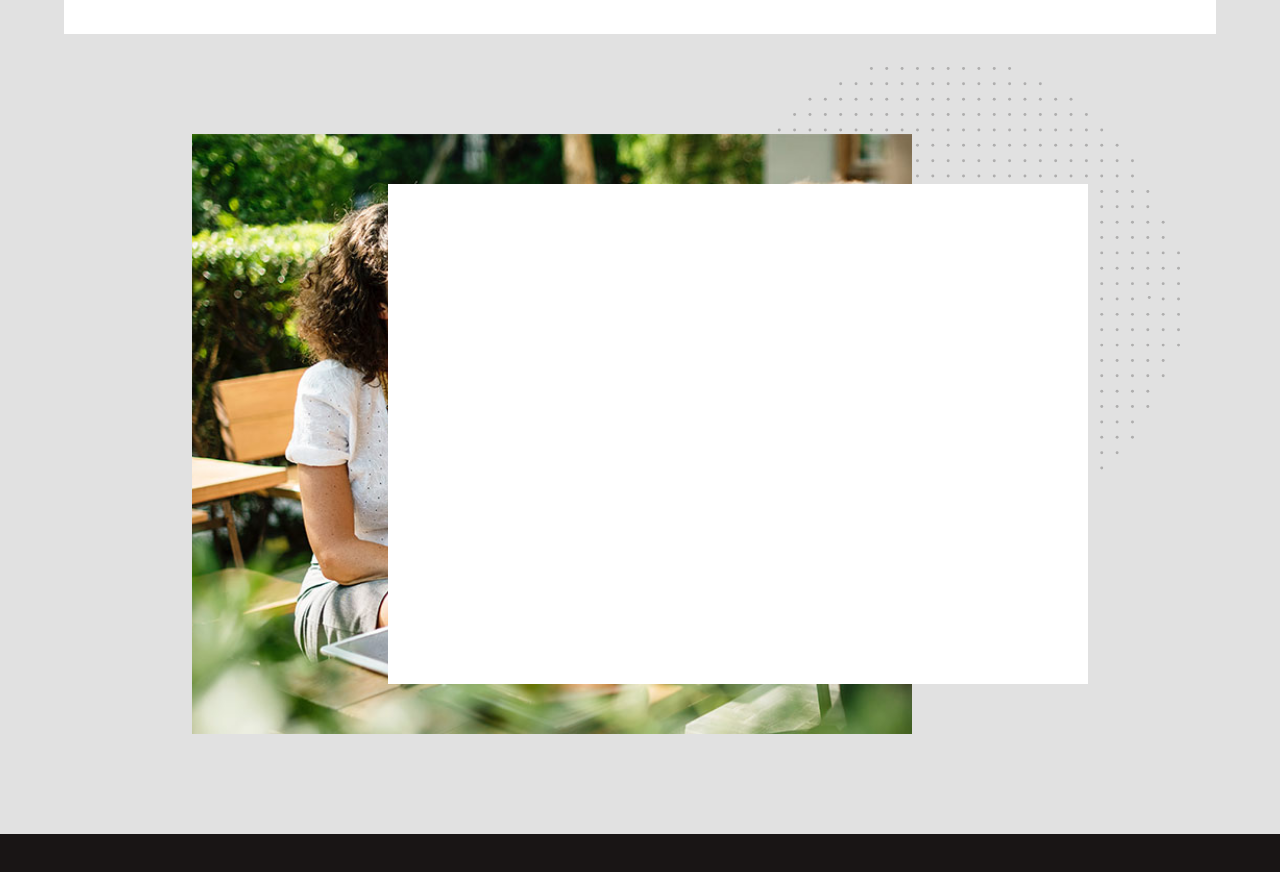
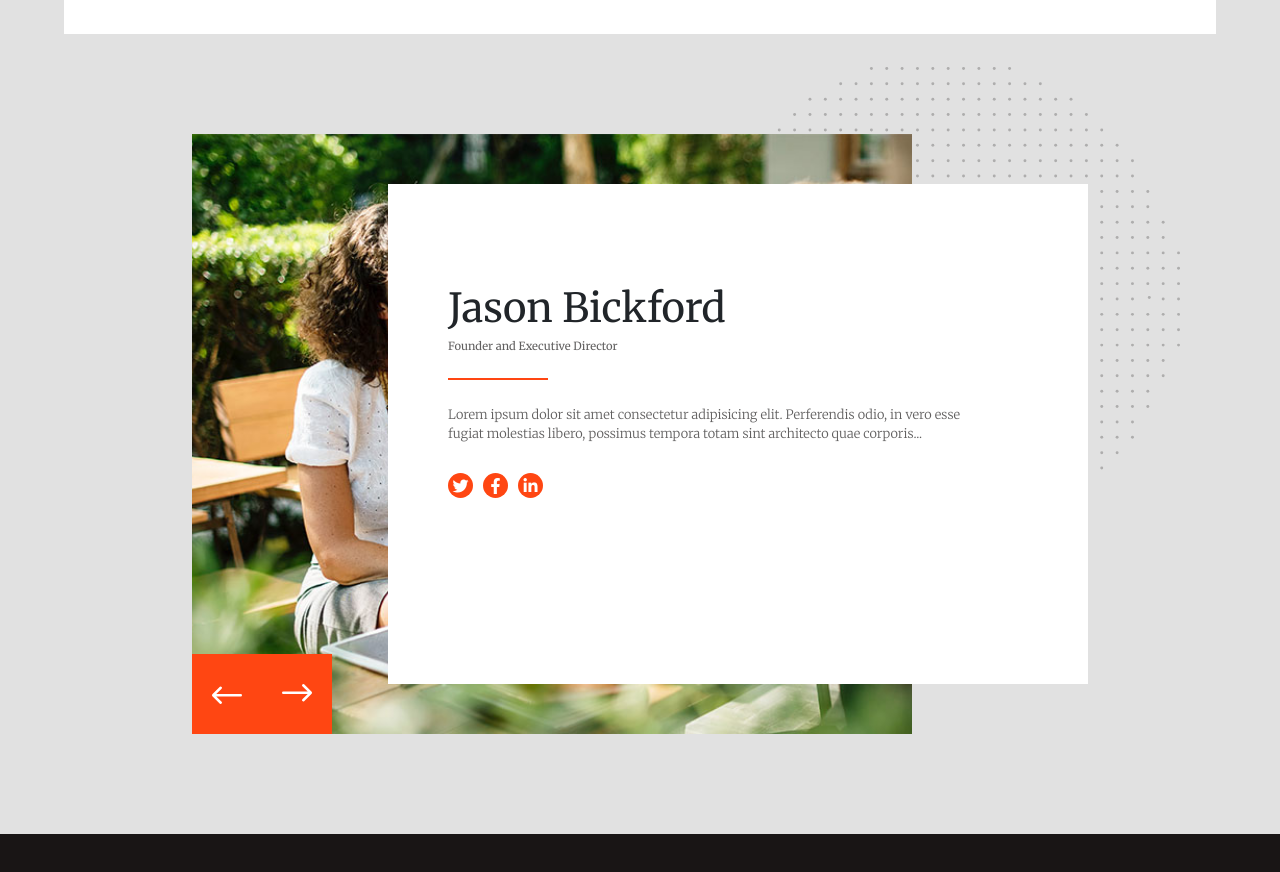
Before and after one commit to gualtierigio/proj-html-vuejs, a Vue app: page / in a window 1280 px wide. Shown: the part 1520-2392 px from the top of the page. Built offline with nearby package versions, Linux system fonts and the light colour scheme; a web font is replaced by a local one.

Commit message:
bickford part done

```diff
--- a/src/components/Bickford.vue
+++ b/src/components/Bickford.vue
@@ -2,9 +2,27 @@
     <div class="page-wrap">
         <div class="img-container">
             <img src="../assets/img/h1-img-01.jpg" alt="interview image">
+            <div class="change-img d-flex align-items-center justify-content-around">
+                <img class="rotate" src="../assets/svg/svg-6.svg" alt="&larr;">
+                <img src="../assets/svg/svg-6.svg" alt="&larr;">
+            </div>
         </div>
         <div class="bickford-comment">
-
+            <h1>Jason Bickford</h1>
+            <h6>Founder and Executive Director</h6>
+            <div class="red-line"></div>
+            <p>Lorem ipsum dolor sit amet consectetur adipisicing elit. Perferendis odio, in vero esse fugiat molestias libero, possimus tempora totam sint architecto quae corporis...</p>
+            <div class="socials d-flex">
+            <div class="social-custom">
+                <i class="fab fa-twitter"></i>
+            </div>
+            <div class="social-custom">
+                <i class="fab fa-facebook-f"></i>
+            </div>
+            <div class="social-custom">
+                <i class="fab fa-linkedin-in"></i>
+            </div>
+        </div>
         </div>
 
     </div>
@@ -27,14 +45,37 @@ export default {
   position: relative;
 }
 
+// img part
+
 .img-container{
     height: 600px;
     width: 720px;
+    position: relative;
     img{
         width: 100%;
         height: 100%;
         object-fit: cover;
     }
+}
+
+.change-img{
+    width: 140px;
+    height: 80px;
+    background-color: $red-color;
+    position: absolute;
+    bottom: 0;
+    left: 0;
+    img{
+        width: 40px;
+        height: 40px;
+    }
+    img:hover{
+        opacity: 0.6;
+        cursor: pointer;
+    }
+    img.rotate{
+            transform: rotate(180deg);
+        }
 }
 
 // text right part
@@ -46,15 +87,49 @@ export default {
     right: 0;
     top: 50px;
     background-color: $total-white;
+    padding: 100px 90px 100px 60px;
+    h6{
+    color: $black-color-1;
+    font-size: 0.7rem;
+    opacity: 0.7;
+    }
+    p{
+    color: $black-color-1;
+    font-weight: 300;
+    font-size: 0.8rem;
+    margin-bottom: 30px;
+    opacity: 0.7;
+    }
 }
 
 // specific implementation
+
+.social-custom{
+  width: 25px;
+  height: 25px;
+  background-color: $red-color;
+  border-radius: 50%;
+  margin-right: 10px;
+  position: relative;
+  i{
+    color: $total-white;
+    position: absolute;
+    top: 50%;
+    left: 50%;
+    transform: translate(-50%,-50%);
+  }
+}
+
+.social-custom:hover{
+    opacity: 0.6;
+    cursor: pointer;
+}
 
 .red-line{
   width: 100px;
   height: 2px;
   background-color: $red-color;
-  margin: 0 auto;
+  margin: 25px 0;
 }
 
 .red-dot{
--- a/src/components/FooterAbout.vue
+++ b/src/components/FooterAbout.vue
@@ -54,6 +54,7 @@ p{
   font-size: 0.8rem;
   margin-bottom: 30px;
 }
+
 .red-line{
   width: 30px;
   height: 1px;
```
